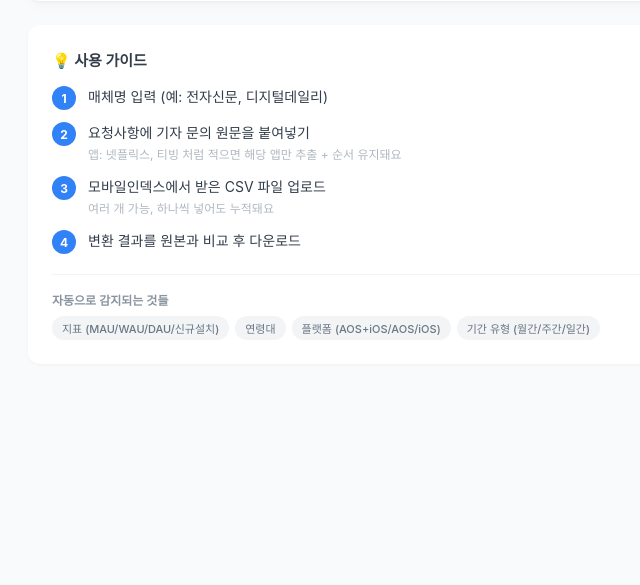
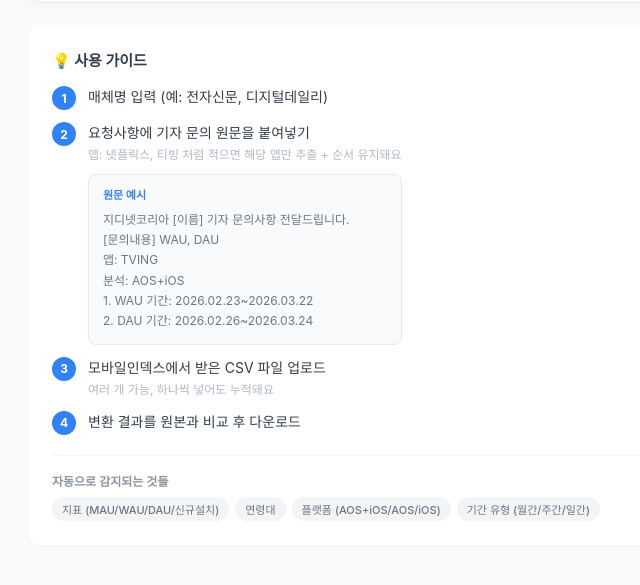
Before and after one commit to bae-daisy/PR_-, a Flask app: page / in a window 1280 px wide. Shown: the part 750-1335 px from the top of the page, without its empty margins (292-932 px from the left). Before the commit the page ends 1085 px from the top, so only its background shows below. Run offline with Flask 3, Linux system fonts and the light colour scheme; some web fonts are replaced.

Commit message:
가이드에 요청사항 원문 예시 추가

```diff
--- a/templates/index.html
+++ b/templates/index.html
@@ -79,7 +79,12 @@ h1 { font-size: 26px; font-weight: 700; letter-spacing: -0.5px; margin-bottom: 6
       </div>
       <div class="guide-step">
         <div class="step-num">2</div>
-        <div class="step-text">요청사항에 기자 문의 원문을 붙여넣기<br><span class="step-hint">앱: 넷플릭스, 티빙 처럼 적으면 해당 앱만 추출 + 순서 유지돼요</span></div>
+        <div class="step-text">요청사항에 기자 문의 원문을 붙여넣기<br><span class="step-hint">앱: 넷플릭스, 티빙 처럼 적으면 해당 앱만 추출 + 순서 유지돼요</span>
+          <div class="guide-example">
+            <div class="guide-example-title">원문 예시</div>
+            <div class="guide-example-text">지디넷코리아 [이름] 기자 문의사항 전달드립니다.<br>[문의내용] WAU, DAU<br>앱: TVING<br>분석: AOS+iOS<br>1. WAU 기간: 2026.02.23~2026.03.22<br>2. DAU 기간: 2026.02.26~2026.03.24</div>
+          </div>
+        </div>
       </div>
       <div class="guide-step">
         <div class="step-num">3</div>
@@ -198,6 +203,12 @@ textarea { resize: vertical; min-height: 80px; }
 }
 .step-text { font-size: 14px; color: var(--gray-800); line-height: 1.5; }
 .step-hint { font-size: 12px; color: var(--gray-400); }
+.guide-example {
+  margin-top: 10px; padding: 12px 14px; background: var(--gray-50);
+  border-radius: 8px; border: 1px solid var(--gray-200);
+}
+.guide-example-title { font-size: 11px; font-weight: 700; color: var(--blue); margin-bottom: 6px; }
+.guide-example-text { font-size: 12px; color: var(--gray-600); line-height: 1.7; }
 .guide-auto { padding-top: 16px; border-top: 1px solid var(--gray-100); }
 .guide-auto-title { font-size: 12px; font-weight: 600; color: var(--gray-500); margin-bottom: 8px; }
 .guide-tags { display: flex; flex-wrap: wrap; gap: 6px; }
```
